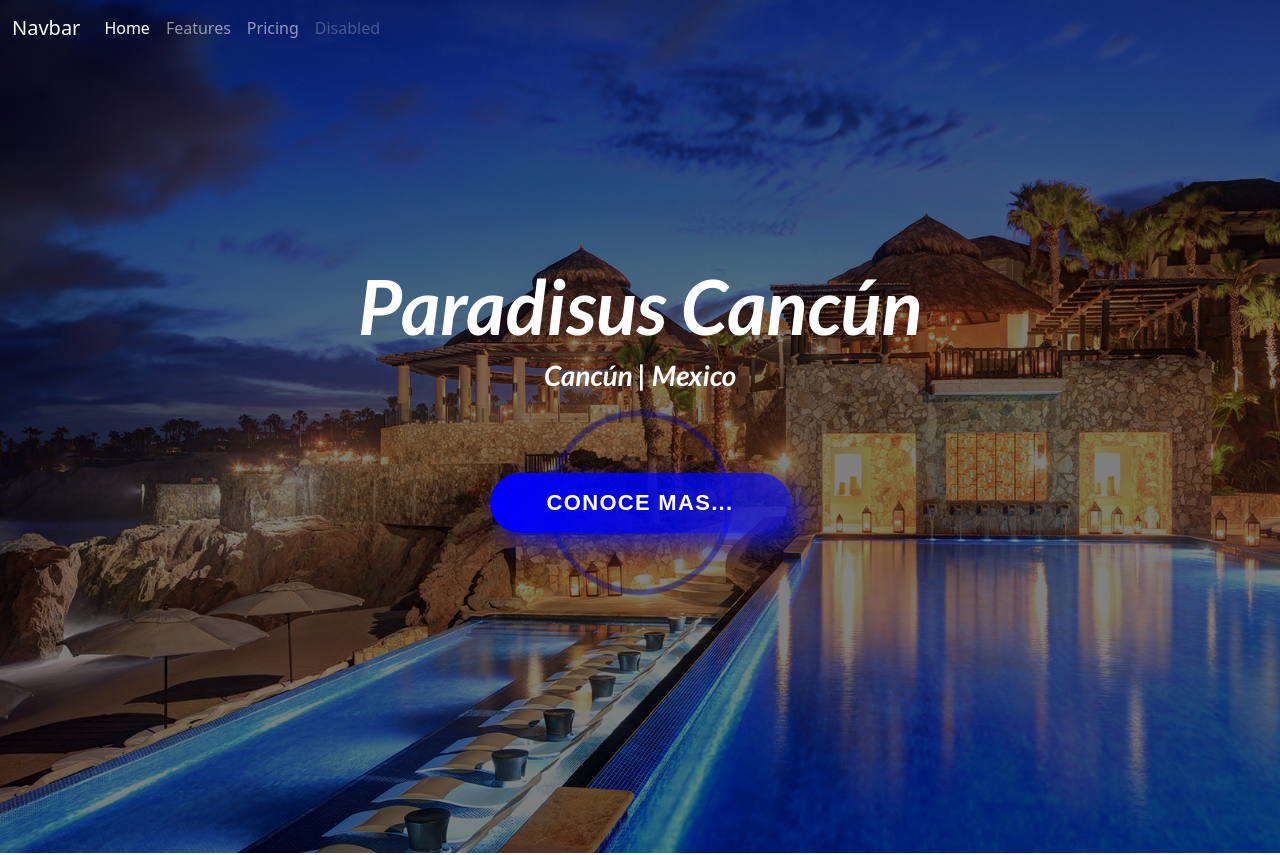
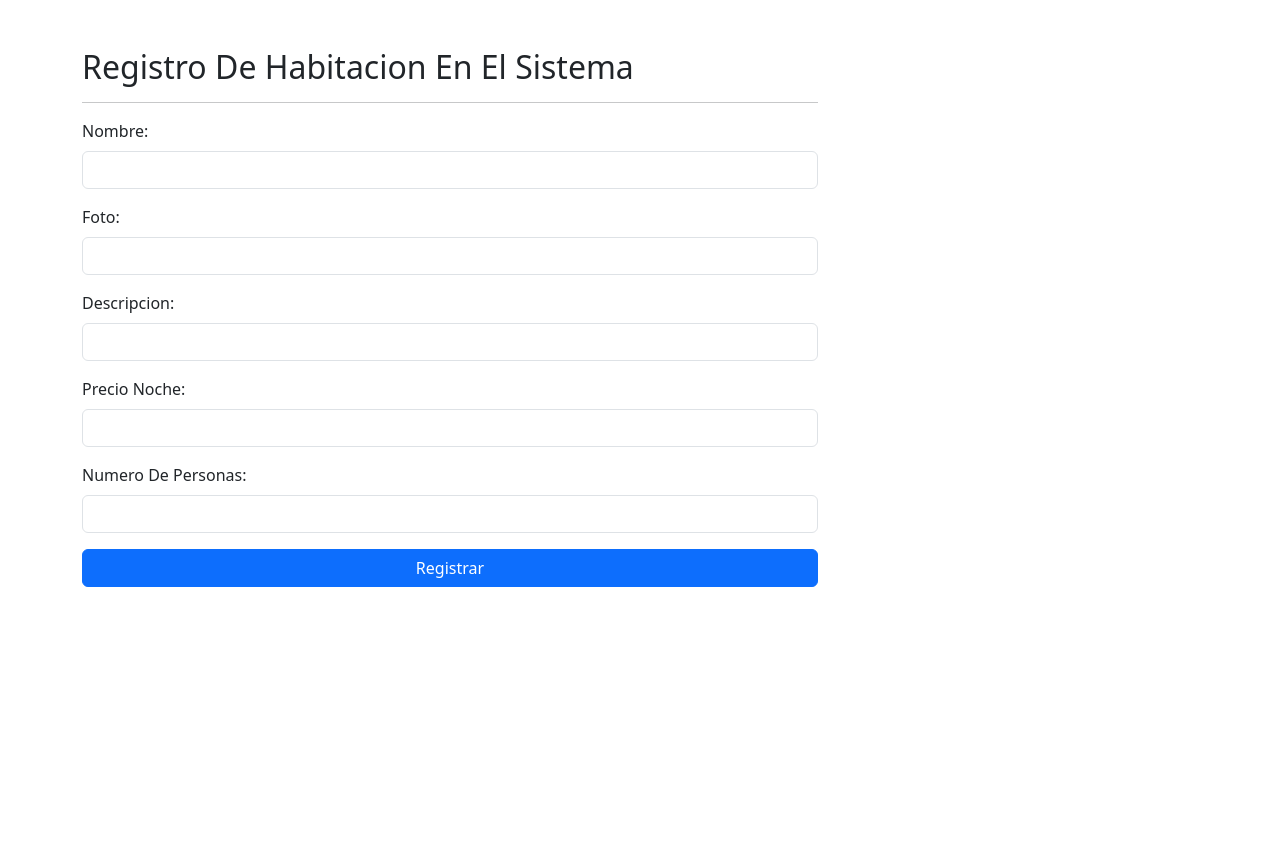
Before and after one commit to mateojaramillo1/Angularproyect, an Angular app: page /registrohabitacion in a window 1280 px wide. Before the commit this address led to /. Shown: the top 855 px of the page. After the commit the page ends 800 px from the top, so only its background shows below. Built offline with nearby package versions, Linux system fonts and the light colour scheme.

Commit message:
angular proyect end

```diff
--- a/src/app/app-routing.module.ts
+++ b/src/app/app-routing.module.ts
@@ -1,7 +1,12 @@
 import { NgModule } from '@angular/core';
 import { RouterModule, Routes } from '@angular/router';
+import { HomeComponent } from './home/home.component';
+import { FormulariohabitacionComponent } from './formulariohabitacion/formulariohabitacion.component';
 
-const routes: Routes = [];
+const routes: Routes = [
+  {path:"", component:HomeComponent,pathMatch:"full"},
+  {path:"registrohabitacion", component:FormulariohabitacionComponent}
+];
 
 @NgModule({
   imports: [RouterModule.forRoot(routes)],
--- a/src/app/app.component.html
+++ b/src/app/app.component.html
@@ -1 +1 @@
-<app-home></app-home>
+<router-outlet></router-outlet>
--- /dev/null
+++ b/src/app/formulariohabitacion/formulariohabitacion.component.html
@@ -0,0 +1,39 @@
+<app-menu></app-menu>
+<div class="container my-5">
+    <div class="row">
+        <div class="col-12 col-md-8">
+            <h2>Registro De Habitacion En El Sistema</h2>
+            <hr>
+            <form [formGroup]="formulario" (ngSubmit)="procesarDatos()">
+
+                <div class="mb-3">
+                    <label class="form-label">Nombre:</label>
+                    <input type="text" class="form-control" formControlName="nombre">
+                </div>
+
+                <div class="mb-3">
+                    <label class="form-label">Foto:</label>
+                    <input type="text" class="form-control" formControlName="foto">
+                </div>
+
+                <div class="mb-3">
+                    <label class="form-label">Descripcion:</label>
+                    <input type="text" class="form-control" formControlName="descripcion">
+                </div>
+
+                <div class="mb-3">
+                    <label class="form-label">Precio Noche:</label>
+                    <input type="number" class="form-control" formControlName="precio">
+                </div>
+                <div class="mb-3">
+                    <label class="form-label">Numero De Personas:</label>
+                    <input type="number" class="form-control" formControlName="numeropersonas">
+                </div>
+                <button type="submit" class="btn btn-primary w-100">Registrar</button>
+            </form>
+        </div>
+        <div class="col-12 col-md-4 align-self-center">
+            <img src="" alt="" class="img-fluid w-100">
+        </div>
+    </div>
+</div>
--- /dev/null
+++ b/src/app/formulariohabitacion/formulariohabitacion.component.ts
@@ -0,0 +1,38 @@
+import { Component } from '@angular/core';
+import {FormGroup, FormBuilder} from '@angular/forms'
+import { HabitacionesService } from '../services/habitaciones.service';
+
+@Component({
+  selector: 'app-formulariohabitacion',
+  templateUrl: './formulariohabitacion.component.html',
+  styleUrls: ['./formulariohabitacion.component.css']
+})
+export class FormulariohabitacionComponent {
+  public formulario:FormGroup
+  public datosFormulario:any[]=[]
+
+  public constructor(public constructorFormulario:FormBuilder,public servicio:HabitacionesService){
+    this.formulario=this.inicializarFormulario()
+  }
+
+  public inicializarFormulario():FormGroup{
+    return this.constructorFormulario.group({
+      nombre:[''],
+      foto:[''],
+      descripcion:[''],
+      precio:[''],
+      numeropersonas:['']
+    })
+  }
+
+  public procesarDatos(): void {
+    let datos = this.formulario.value
+
+    this.servicio.registrarHabitacion(datos).subscribe((respuesta)=> {
+      console.log(respuesta);
+
+    })
+
+  }
+
+}
--- a/src/app/habitaciones/habitaciones.component.ts
+++ b/src/app/habitaciones/habitaciones.component.ts
@@ -1,29 +1,22 @@
 import { Component } from '@angular/core';
 import { Habitacion } from '../interfaces/habitacion';
+import { HabitacionesService } from '../services/habitaciones.service';
 @Component({
   selector: 'app-habitaciones',
   templateUrl: './habitaciones.component.html',
   styleUrls: ['./habitaciones.component.css']
 })
 export class HabitacionesComponent {
-  public habitacion1:Habitacion={
-    nombre: "Hotel roises",
-    foto:["https://firebasestorage.googleapis.com/v0/b/hotellunesteo.appspot.com/o/hotel1.1.jpg?alt=media&token=c9ec12c8-97a6-4430-902c-beb0ba285ded","https://firebasestorage.googleapis.com/v0/b/hotellunesteo.appspot.com/o/hotel1.2.jpg?alt=media&token=090c6cbf-233a-4b56-ac6e-b6653188d152"],
-    descripcion: "Hotel con dos camas Cocina de lujo y Comedor",
-    precio:250,
-    numeropersonas:4
-  }
-  public habitacion2:Habitacion={
-    nombre: "Hotel encantos",
-    foto:["https://firebasestorage.googleapis.com/v0/b/hotellunesteo.appspot.com/o/hotel1.1.jpg?alt=media&token=c9ec12c8-97a6-4430-902c-beb0ba285ded","https://firebasestorage.googleapis.com/v0/b/hotellunesteo.appspot.com/o/hotel1.2.jpg?alt=media&token=090c6cbf-233a-4b56-ac6e-b6653188d152"],
-    descripcion: "Hotel con 4 camas Cocina de lujo y Comedor y baños termales",
-    precio:450,
-    numeropersonas:3
-  }
 
-  public habitaciones:Habitacion[]=[this.habitacion1,this.habitacion2]
 
-  public constructor(){
-    console.log(this.habitaciones)
+  public habitaciones:Habitacion[]=[]
+
+  public constructor(public servicio:HabitacionesService){
+
+    this.servicio.buscarHabitaciones().subscribe((respuesta)=>{
+      this.habitaciones=respuesta.habitaciones
+    })
+
+
   }
 }
--- a/src/app/menu/menu.component.css
+++ b/src/app/menu/menu.component.css
@@ -1,3 +1,9 @@
 .menu{
     background-color:transparent;
+    transition: 1s;
 }
+
+.menu2{
+    background-color:black;
+    transition: 2s;
+}
--- a/src/app/menu/menu.component.html
+++ b/src/app/menu/menu.component.html
@@ -1,7 +1,7 @@
 <header>
-  <nav class="navbar navbar-expand-lg menu navbar-dark fixed-top ">
+  <nav class="navbar navbar-expand-lg menu navbar-dark fixed-top " id="menu">
     <div class="container-fluid">
-      <a class="navbar-brand" href="#">Navbar</a>
+      <a class="navbar-brand" routerLink="/">Hoteles</a>
       <button
         class="navbar-toggler"
         type="button"
@@ -16,16 +16,10 @@
       <div class="collapse navbar-collapse" id="navbarNav">
         <ul class="navbar-nav">
           <li class="nav-item">
-            <a class="nav-link active" aria-current="page" href="#">Home</a>
+            <a class="nav-link active" aria-current="page" routerLink="/">Home</a>
           </li>
           <li class="nav-item">
-            <a class="nav-link" href="#">Features</a>
-          </li>
-          <li class="nav-item">
-            <a class="nav-link" href="#">Pricing</a>
-          </li>
-          <li class="nav-item">
-            <a class="nav-link disabled">Disabled</a>
+            <a class="nav-link" routerLink="/registrohabitacion">AdminHabitaciones</a>
           </li>
         </ul>
       </div>
--- a/src/app/menu/menu.component.ts
+++ b/src/app/menu/menu.component.ts
@@ -1,4 +1,4 @@
-import { Component } from '@angular/core';
+import { Component,HostListener, Renderer2 } from '@angular/core';
 
 @Component({
   selector: 'app-menu',
@@ -7,4 +7,22 @@
 })
 export class MenuComponent {
 
+  public scroll:boolean= false
+
+  constructor(private render:Renderer2){}
+
+@HostListener('window:scroll')
+onWindowScroll(){
+  let elemento = document.getElementById("menu")
+  if(window.pageYOffset>0){
+    this.scroll=true
+    this.render.addClass(elemento,'menu2')
+    this.render.removeClass(elemento,'menu')
+  }else{
+    this.scroll=false
+    this.render.removeClass(elemento,'menu2')
+    this.render.addClass(elemento,'menu')
+  }
 }
+
+}
--- /dev/null
+++ b/src/app/services/habitaciones.service.ts
@@ -0,0 +1,26 @@
+import { Injectable } from '@angular/core';
+import {HttpClient} from '@angular/common/http';
+import {Observable } from 'rxjs';
+
+@Injectable({
+  providedIn: 'root'
+})
+export class HabitacionesService {
+
+  public url:string="https://proyectoadesplegar.vercel.app"
+
+  constructor(public servicioHabitacion:HttpClient) { }
+
+  public buscarHabitaciones():Observable<any>{
+    let endpoint = "/buscarhabitaciones"
+    let uri=this.url+endpoint
+    return this.servicioHabitacion.get(uri)
+  }
+
+  public registrarHabitacion(datos:any):Observable<any>{
+    let endpoint = "/registrarhabitacion"
+    let uri=this.url+endpoint
+    return this.servicioHabitacion.post(uri,datos)
+  }
+
+}
```
Also changed, not shown: src/app/app.module.ts (+9 -2 lines), src/app/formulariohabitacion/formulariohabitacion.component.css (added), 2 other files (tests, documents, lock files or other folders).
